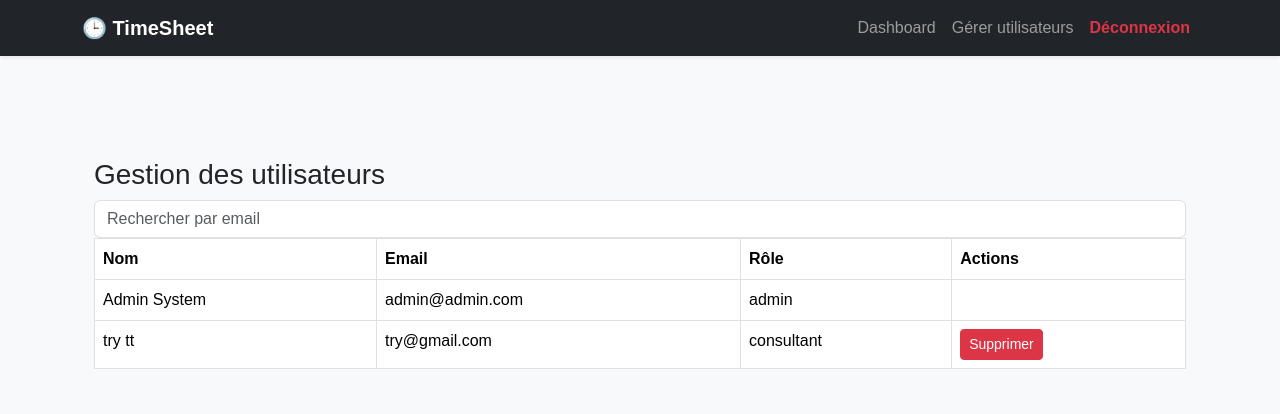
After one commit to Erdogan22/Project_FE, a Flask app: page /admin/users in a window 1280 px wide. The commit adds this page. Shown: the top 414 px of the page. Run offline with Flask 3, Linux system fonts and the light colour scheme; a user stored in the database is signed in.

Commit message:
Add role-based UI, admin dashboard, email notifications

```diff
--- a/app.py
+++ b/app.py
@@ -1,17 +1,110 @@
 from flask import Flask, render_template, request, redirect
-from models import db, Timesheet
+from flask_wtf import CSRFProtect
+from models import db, Timesheet, User, Project
 from datetime import date
 from flask import flash
+from werkzeug.security import generate_password_hash
+from flask_mail import Mail, Message
 
 
+import os
+from flask_login import LoginManager
+from routes.auth import auth
+from routes.user import user_bp
+from routes.admin import admin
 
+
+UPLOAD_FOLDER = 'static/profile_images'
+ALLOWED_EXTENSIONS = {'png', 'jpg', 'jpeg', 'gif'}
 
 app = Flask(__name__)
 app.config["SQLALCHEMY_DATABASE_URI"] = "sqlite:///database.db"
 app.config["SQLALCHEMY_TRACK_MODIFICATIONS"] = False
 
+'''------ Pour upload d image de profil ---------'''
+app.config['UPLOAD_FOLDER'] = UPLOAD_FOLDER
+app.config['MAX_CONTENT_LENGTH'] = 2 * 1024 * 1024  # 2 MB limit
+
+app.secret_key = "super-secret-key"
+csrf = CSRFProtect(app)
+
+'''-----------------'''
+csrft = CSRFProtect(app)
+
 app.secret_key = "super-secret-key"
 db.init_app(app)
+
+
+
+
+'''----------Configuration de l'email--------'''
+app.config['MAIL_SERVER'] = 'smtp.example.com'
+app.config['MAIL_PORT'] = 587
+app.config['MAIL_USE_TLS'] = True
+app.config['MAIL_USERNAME'] = 'admin@example.com'
+app.config['MAIL_PASSWORD'] = 'yourpassword' # Replace with your email password
+app.config['MAIL_DEFAULT_SENDER'] = 'admin@example.com'
+
+mail = Mail(app)
+
+
+def send_account_email(user, password, action="create"):
+    if action == "create":
+        subject = "Votre compte a été créé"
+        body = f"""
+Bonjour {user.prenom},
+
+Votre compte a été créé par l'administrateur.
+
+Email : {user.email}
+Mot de passe provisoire : {password}
+
+Veuillez changer votre mot de passe après connexion.
+
+Cordialement,
+Administration
+"""
+    else:
+        subject = "Réinitialisation de votre mot de passe"
+        body = f"""
+Bonjour {user.prenom},
+
+Votre mot de passe a été réinitialisé.
+
+Nouveau mot de passe provisoire : {password}
+
+Veuillez le changer après connexion.
+
+Cordialement,
+Administration
+"""
+
+    msg = Message(subject, recipients=[user.email], body=body)
+    mail.send(msg)
+
+'''-----------------------------------------'''
+
+# added by Mamadou
+def allowed_file(filename):
+    return '.' in filename and \
+           filename.rsplit('.', 1)[1].lower() in ALLOWED_EXTENSIONS
+
+login_manager = LoginManager()
+login_manager.init_app(app)
+login_manager.login_view = "auth.login"
+
+@login_manager.user_loader
+def load_user(user_id):
+    return User.query.get(int(user_id))
+
+
+app.register_blueprint(auth)
+app.register_blueprint(admin)
+app.register_blueprint(user_bp)
+
+'''-----------------'''
+
+
 
 @app.route("/", methods=["GET", "POST"])
 def timesheet():
@@ -42,5 +135,21 @@ def timesheet():
 if __name__ == "__main__":
     with app.app_context():
         db.create_all()
+
+        # 🔐 Creation d admin par default s'il nexiste pas
+        admin = User.query.filter_by(email="admin@admin.com").first()
+        if not admin:
+            admin = User(
+                nom="Admin",
+                prenom="System",
+                email="admin@admin.com",
+                role="admin",
+                profile_image=None,
+                must_change_password=False
+            )
+            admin.password_hash = generate_password_hash("admin123")
+            db.session.add(admin)
+            db.session.commit()
+
     app.run(debug=True)
 # Note: Ensure that the database and templates folder are properly set up for this code to run successfully.
--- /dev/null
+++ b/routes/admin.py
@@ -0,0 +1,146 @@
+from flask import Blueprint, flash, render_template, request, redirect, abort, url_for, current_app
+from flask_login import login_required, current_user
+from flask_wtf import CSRFProtect
+from models import db, User, Project
+from functools import wraps
+from werkzeug.utils import secure_filename
+import os
+import secrets
+
+admin = Blueprint('admin', __name__)
+# csrf = CSRFProtect(admin)
+
+# Allowed file extensions for uploads
+ALLOWED_EXTENSIONS = {'png', 'jpg', 'jpeg', 'gif'}
+
+def allowed_file(filename):
+    return '.' in filename and filename.rsplit('.', 1)[1].lower() in ALLOWED_EXTENSIONS
+
+# Decorator to check for admin role
+def admin_required(f):
+    @wraps(f)
+    def decorated_function(*args, **kwargs):
+        if not current_user.is_authenticated or current_user.role != 'admin':
+            return abort(403)
+        return f(*args, **kwargs)
+    return decorated_function
+
+
+# Gestion des utilisateurs
+@admin.route('/admin/users')
+@login_required
+@admin_required
+def manage_users():
+    users = User.query.filter(User.role != 'admin').all()
+
+    '''Search functionalties'''
+    page = request.args.get('page', 1, type=int)
+    q = request.args.get('q', '')
+
+    users = User.query.filter(
+        User.email.contains(q) | User.nom.contains(q) | User.prenom.contains(q)
+    ).paginate(page=page, per_page=5)
+
+    return render_template('admin/gestion_utilisateur.html', users=users, q=q)
+
+
+# Tableau de bord administrateur
+@admin.route('/admin/dashboard')
+@login_required
+@admin_required
+def dashboard():
+    return render_template('admin/dashboard.html')
+
+# Creer un utilisateur
+@admin.route('/admin/create-user', methods=['GET', 'POST'])
+@login_required
+@admin_required
+def create_user():
+    if current_user.role != 'admin':
+        return "Access denied", 403
+
+    managers = User.query.filter_by(role='manager').all()
+    projects = Project.query.filter(Project.status == 'active').all()
+
+    filename = 'default.png'
+    file = request.files.get('profile_image')
+
+    if request.method == 'POST':
+        user = User(
+            nom=request.form['nom'],
+            prenom=request.form['prenom'],
+            email=request.form['email'],
+            role=request.form['role'],
+            manager_id=request.form.get('manager_id'),
+            project_id=request.form.get('project_id'),
+            # profile_image=request.form.get('profile_image')
+
+        )
+        ''' Upload profile image '''
+        if file and allowed_file(file.filename):
+            filename = secure_filename(file.filename)
+            file.save(os.path.join(current_app.config['UPLOAD_FOLDER'], filename))
+        user.profile_image = filename
+
+        #user.set_password(request.form['password'])
+
+        password = secrets.token_hex(12)  # Generate a random 16-character password
+        user.set_password(password)
+
+        user.must_change_password = True
+
+        db.session.add(user)
+        db.session.commit()
+
+
+        from app import send_account_email
+        send_account_email(user, password, action="create")
+
+        flash("✅ Utilisateur créé et email envoyé avec succès.")
+        return redirect(url_for('admin.dashboard'))
+
+    return render_template(
+        'admin/creation_utilisateurs.html',
+        managers=managers,
+        projects=projects
+    )
+
+# Suprimer un utilisateur
+@admin.route('/admin/delete-user/<int:user_id>', methods=['POST'])
+@login_required
+@admin_required
+def delete_user(user_id):
+    user = User.query.get_or_404(user_id)
+
+    if user.role == 'admin':
+        return "Cannot delete admin user", 403
+
+    # if current_user.role != 'admin':
+    #     return "Access denied", 403
+
+    db.session.delete(user)
+    db.session.commit()
+
+    flash("✅ Utilisateur supprimé avec succès.")
+
+    return redirect(url_for('admin.dashboard'))
+
+# Reinitialiser le mot de passe d'un utilisateur par l'administrateur
+@admin.route('/admin/reset-password/<int:user_id>', methods=['POST'])
+@login_required
+@admin_required
+def reset_password(user_id):
+    user = User.query.get_or_404(user_id)
+
+    new_password = secrets.token_hex(12)  # Generate a random 12-character password
+    temp_password = new_password[:12]  # Ensure it's 12 characters long
+    user.set_password(temp_password)
+    user.must_change_password = True
+
+    db.session.commit()
+
+    from app import send_account_email
+    send_account_email(user, temp_password, action="reset")
+
+    flash(f"✅ Mot de passe réinitialisé et email envoyé avec succès. Nouveau mot de passe: {temp_password}")
+    return redirect(url_for('admin.dashboard'))
--- /dev/null
+++ b/templates/admin/gestion_utilisateur.html
@@ -0,0 +1,52 @@
+{% extends "base.html" %}
+
+{% block title %}Gestion des utilisateurs{% endblock %}
+
+{% block content %}
+<div class="container mt-5">
+    <h3>Gestion des utilisateurs</h3>
+
+    <table class="table table-bordered">
+        <tr>
+            <th>Nom</th>
+            <th>Email</th>
+            <th>Rôle</th>
+            <th>Actions</th>
+        </tr>
+
+        <form method="GET" class="mb-3">
+            <input name="q" value="{{ q }}" class="form-control"
+                placeholder="Rechercher par email">
+        </form>
+
+        {% for user in users %}
+        <tr>
+            <td>{{ user.nom }} {{ user.prenom }}</td>
+            <td>{{ user.email }}</td>
+            <td>{{ user.role }}</td>
+            <td>
+                {% if user.role != 'admin' %}
+                <form method="POST" enctype="multipart/form-data"
+                      action="{{ url_for('admin.delete_user', user_id=user.id) }}"
+                      style="display:inline;"
+                      onsubmit="return confirm('Supprimer cet utilisateur ?');">
+
+                    <button type="submit" class="btn btn-danger btn-sm">
+                        Supprimer
+                    </button>
+                </form>
+                {% endif %}
+            </td>
+        </tr>
+        {% endfor %}
+        <nav>
+            {% if users.has_prev %}
+            <a href="?page={{ users.prev_num }}&q={{ q }}">←</a>
+            {% endif %}
+            {% if users.has_next %}
+            <a href="?page={{ users.next_num }}&q={{ q }}">→</a>
+            {% endif %}
+        </nav>
+    </table>
+</div>
+{% endblock %}
--- a/templates/base.html
+++ b/templates/base.html
@@ -2,44 +2,82 @@
 <html lang="fr">
 <head>
     <meta charset="UTF-8">
-    <meta name="viewport" content="width=device-width, initial-scale=1.0">
     <title>{% block title %}Feuille de temps{% endblock %}</title>
+
+    <!-- Bootstrap -->
+    <link href="https://cdn.jsdelivr.net/npm/bootstrap@5.3.2/dist/css/bootstrap.min.css" rel="stylesheet">
 
     <link rel="stylesheet" href="{{ url_for('static', filename='style.css') }}">
 </head>
-<body>
+<body class="bg-light">
 
-    <header>
-        <h1>Feuille de temps – Consultant</h1>
-        <p>Utilisateur : <strong>Mahmoud</strong> | Mois : <strong>Janvier 2026</strong></p>
-    </header>
+<!-- NAVBAR -->
+<nav class="navbar navbar-expand-lg navbar-dark bg-dark shadow-sm">
+  <div class="container">
 
+    <a class="navbar-brand fw-bold" href="#">
+        🕒 TimeSheet
+    </a>
 
-<!-- success message -->
+    {% if current_user.is_authenticated %}
+    <button class="navbar-toggler" type="button" data-bs-toggle="collapse"
+            data-bs-target="#navbarNav">
+        <span class="navbar-toggler-icon"></span>
+    </button>
+
+    <div class="collapse navbar-collapse" id="navbarNav">
+      <ul class="navbar-nav ms-auto">
+
+        {% if current_user.role == 'admin' %}
+          <li class="nav-item">
+            <a class="nav-link" href="/admin/dashboard">Dashboard</a>
+          </li>
+          <li class="nav-item">
+            <a class="nav-link" href="/admin/users">Gérer utilisateurs</a>
+          </li>
+        {% else %}
+          <li class="nav-item">
+            <a class="nav-link" href="/user">Mon compte</a>
+          </li>
+          <li class="nav-item">
+            <a class="nav-link" href="/change-password">Changer mot de passe</a>
+          </li>
+        {% endif %}
+
+        <li class="nav-item">
+          <a class="nav-link text-danger fw-semibold" href="/logout">
+            Déconnexion
+          </a>
+        </li>
+
+      </ul>
+    </div>
+    {% endif %}
+
+  </div>
+</nav>
+
+<!-- FLASH MESSAGES -->
 {% with messages = get_flashed_messages() %}
   {% if messages %}
-    <div class="flash-container">
+    <div class="container mt-3">
       {% for message in messages %}
-        <div class="flash-success">
+        <div class="alert alert-success alert-dismissible fade show" role="alert">
           {{ message }}
+          <button type="button" class="btn-close" data-bs-dismiss="alert"></button>
         </div>
       {% endfor %}
     </div>
   {% endif %}
 {% endwith %}
 
+<!-- PAGE CONTENT -->
+<main class="container my-4">
+    {% block content %}{% endblock %}
+</main>
 
-    <main>
-        {% block content %}{% endblock %}
-    </main>
-
-    <!-- hide success message after 3s -->
-<script>
-setTimeout(() => {
-    const flash = document.querySelector(".flash-success");
-    if (flash) flash.style.display = "none";
-}, 3000);
-</script>
+<!-- Bootstrap JS -->
+<script src="https://cdn.jsdelivr.net/npm/bootstrap@5.3.2/dist/js/bootstrap.bundle.min.js"></script>
 
 </body>
 </html>
```
Also changed, not shown: models.py (+36 -0 lines), routes/auth.py (added, +35 -0 lines), routes/user.py (added, +54 -0 lines), templates/admin/creation_utilisateurs.html (added, +44 -0 lines), templates/admin/dashboard.html (added, +25 -0 lines), templates/authentification.html (added, +36 -0 lines), templates/changer_password.html (added, +20 -0 lines), templates/page_utilisateur.html (added, +31 -0 lines), templates/timesheet.html (+0 -56 lines), instance/database.db.
